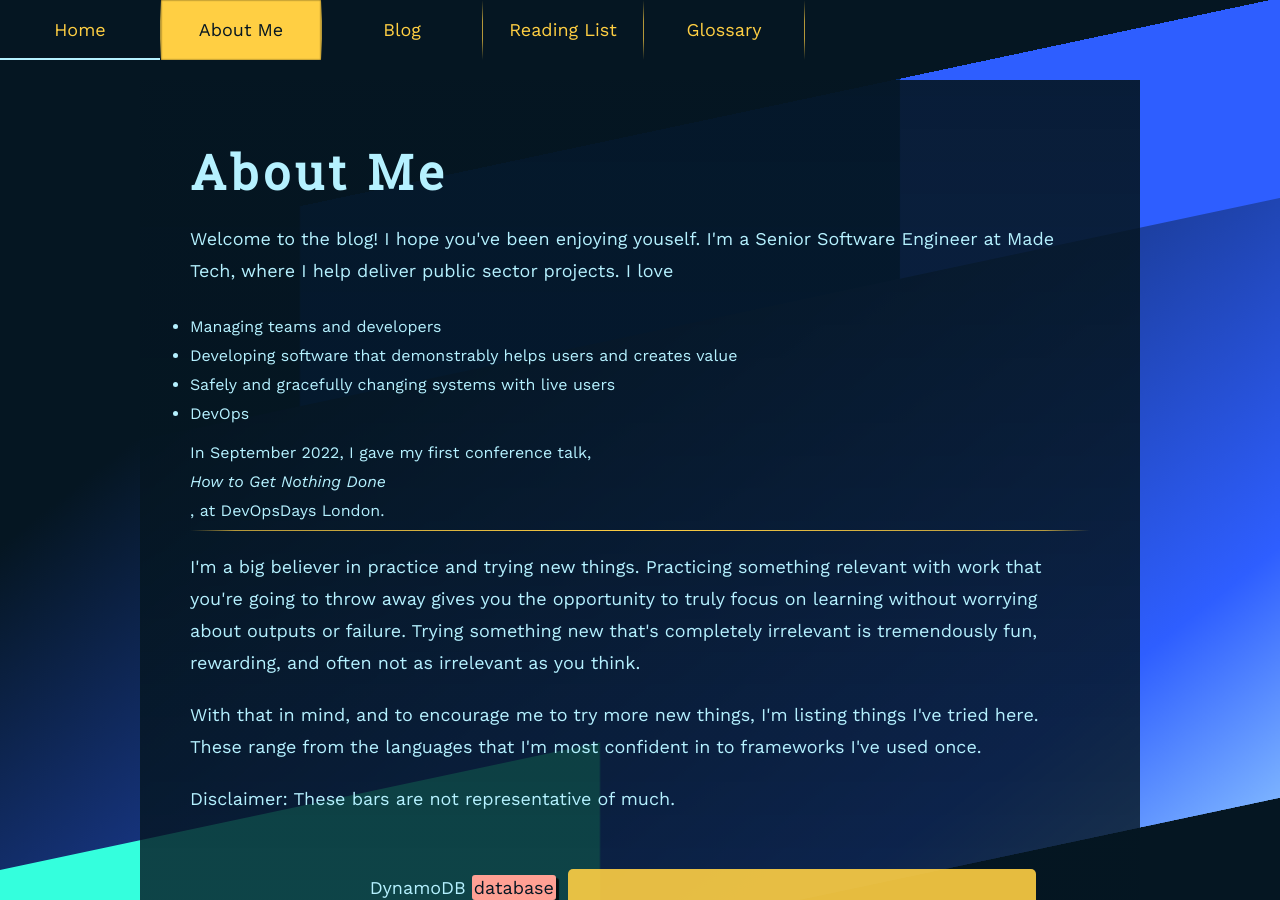
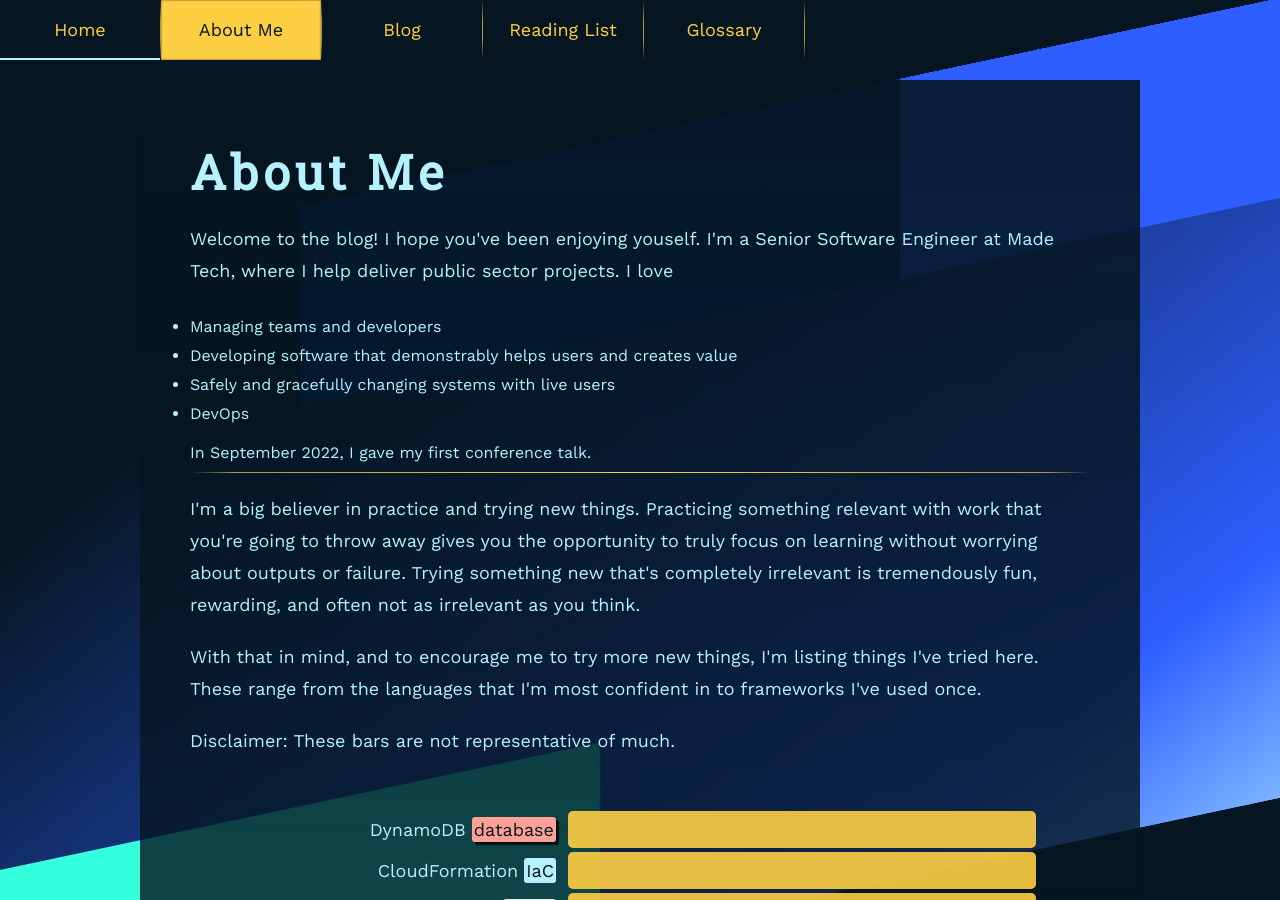
Before and after one commit to FleaRex/PersonalBlog, a Jekyll site: the page built from aboutMe.html, in a window 1280 px wide and 900 px high. Built offline with Jekyll 4.4.1, drawn with Linux system fonts in a browser that asks for light colours.

Commit message:
Give up.

```diff
--- a/aboutMe.html
+++ b/aboutMe.html
@@ -15,7 +15,7 @@ title: About Me
     <li>DevOps</li>
   </ul>
 
-  In September 2022, I gave my first conference talk, <span class="italic">How to Get Nothing Done</span>, at DevOpsDays London.
+  In September 2022, I gave my first conference talk.
 
   <div class="about-me--divider"></div>
 
```
